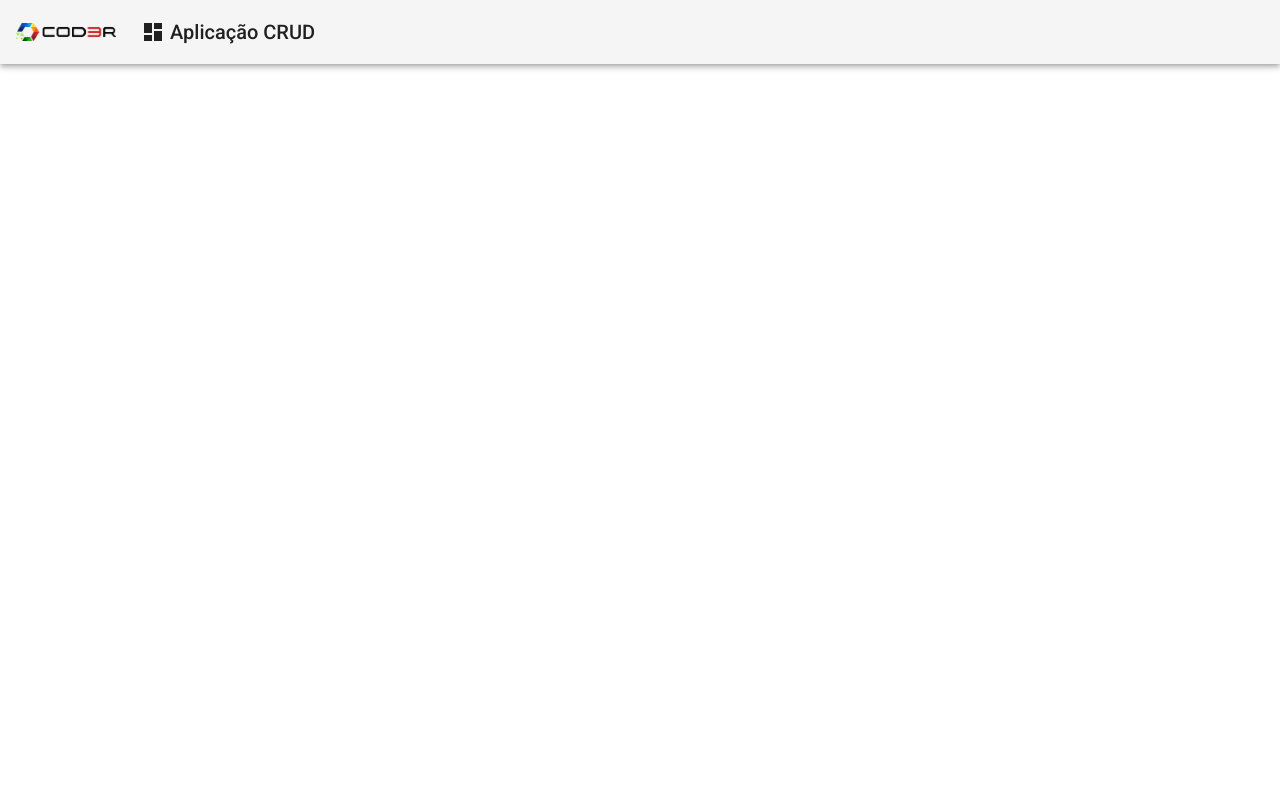
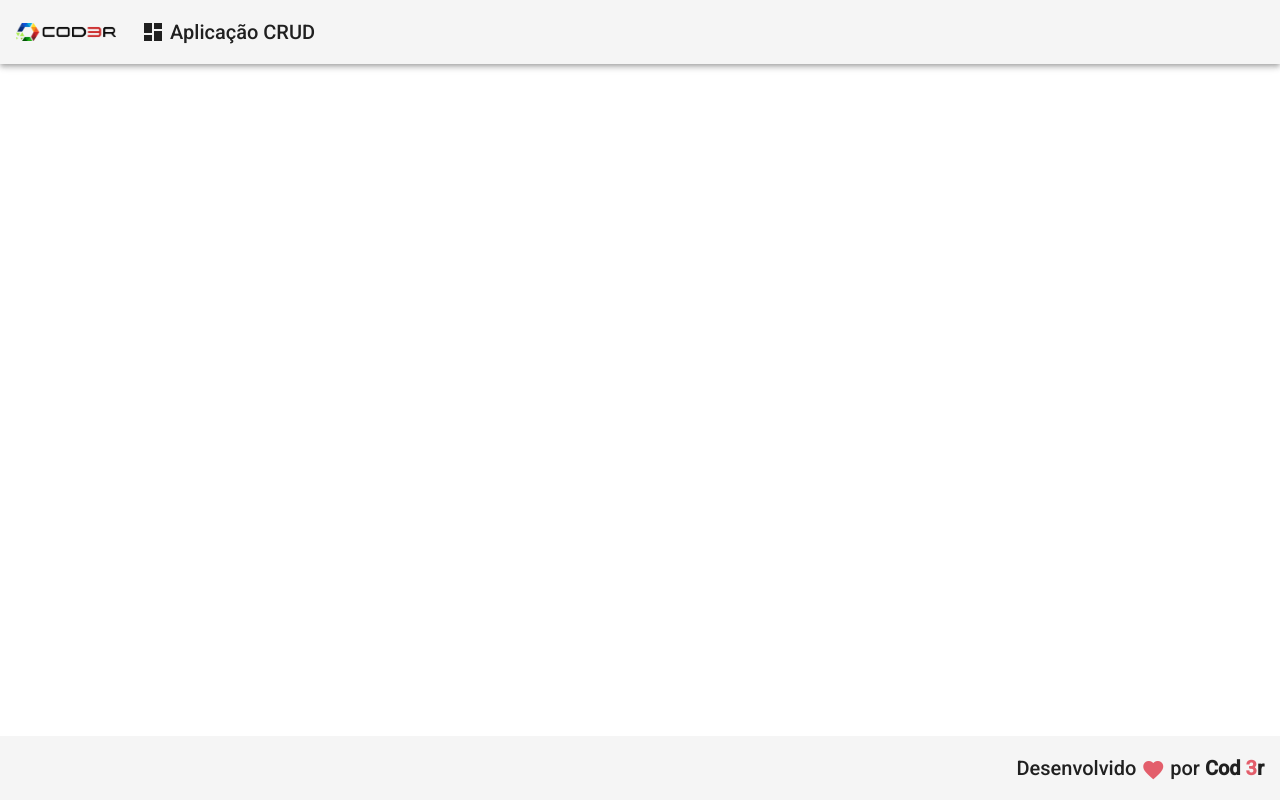
Before and after one commit to Igormarims/product-registration-, an Angular app: page / in a window 1280 px wide. Built offline with nearby package versions, Linux system fonts and the light colour scheme.

Commit message:
component footer

```diff
--- a/src/app/app.component.html
+++ b/src/app/app.component.html
@@ -1 +1,2 @@
 <app-header></app-header>
+<app-footer></app-footer>
--- a/src/app/app.module.ts
+++ b/src/app/app.module.ts
@@ -6,11 +6,13 @@
 
 import { AppComponent } from './app.component';
 import { HeaderComponent } from './components/template/header/header.component';
+import { FooterComponent } from './components/template/footer/footer.component';
 
 @NgModule({
   declarations: [
     AppComponent,
-    HeaderComponent
+    HeaderComponent,
+    FooterComponent
   ],
   imports: [
     BrowserModule,
--- /dev/null
+++ b/src/app/components/template/footer/footer.component.css
@@ -0,0 +1,7 @@
+
+ .footer {
+  position: fixed;
+  bottom:  0;
+  display: flex;
+  justify-content: flex-end;
+ }
--- /dev/null
+++ b/src/app/components/template/footer/footer.component.html
@@ -0,0 +1,9 @@
+<mat-toolbar class="footer">
+    <span>
+        Desenvolvido
+        <i class="material-icons red v-middle">
+            favorite
+        </i>
+        por <strong>Cod <span class="red">3</span>r</strong>
+    </span>
+</mat-toolbar>
--- /dev/null
+++ b/src/app/components/template/footer/footer.component.ts
@@ -0,0 +1,15 @@
+import { Component, OnInit } from '@angular/core';
+
+@Component({
+  selector: 'app-footer',
+  templateUrl: './footer.component.html',
+  styleUrls: ['./footer.component.css']
+})
+export class FooterComponent implements OnInit {
+
+  constructor() { }
+
+  ngOnInit(): void {
+  }
+
+}
--- a/src/styles.css
+++ b/src/styles.css
@@ -2,3 +2,10 @@
 
 html, body { height: 100%; }
 body { margin: 0; font-family: Roboto, "Helvetica Neue", sans-serif; }
+.red {
+    color: rgb(227, 94, 107);
+}
+
+.v-middle {
+    vertical-align: middle;
+}
```
